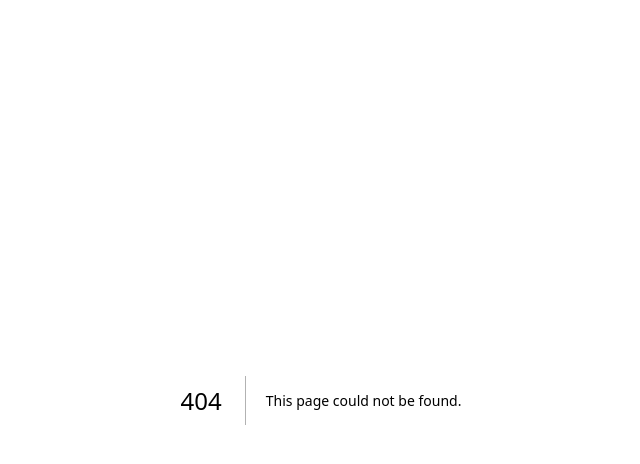
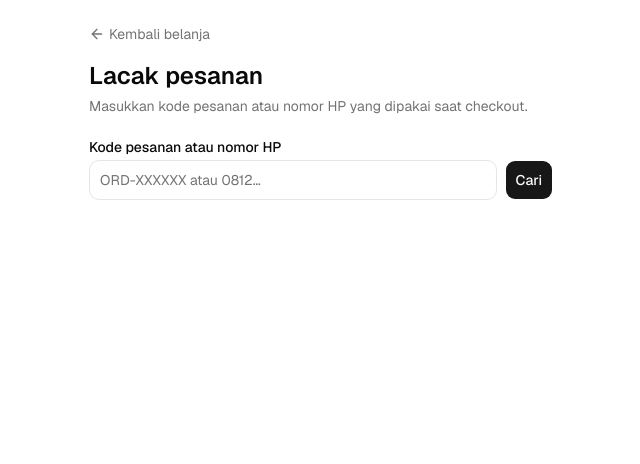
Before and after one commit to arikmhm/awm-fullstack, a Next.js app: page /track in a window 1280 px wide. Before the commit this address had no page. Shown: the top 464 px of the page, without its empty margins (319-959 px from the left). Built offline with nearby package versions, Linux system fonts and the light colour scheme.

Commit message:
feat: halaman lacak pesanan dengan kode atau nomor HP (Closes #11)

```diff
--- /dev/null
+++ b/src/app/track/page.tsx
@@ -0,0 +1,41 @@
+import type { Metadata } from "next";
+import Link from "next/link";
+import { Suspense } from "react";
+import { ArrowLeft } from "lucide-react";
+import { connection } from "next/server";
+import { TrackOrder } from "@/components/track-order";
+import { createClient } from "@/lib/supabase/server";
+
+export const metadata: Metadata = { title: "Lacak pesanan · Mini E-Commerce" };
+
+type SearchParams = Promise<{ code?: string | string[] }>;
+
+export default function TrackPage({ searchParams }: { searchParams: SearchParams }) {
+  return (
+    <main className="mx-auto w-full max-w-lg flex-1 p-4 sm:p-6">
+      <Link href="/" className="mb-4 inline-flex items-center gap-1 text-sm text-muted-foreground hover:text-foreground">
+        <ArrowLeft className="size-4" /> Kembali belanja
+      </Link>
+      <h1 className="mb-1 text-2xl font-semibold">Lacak pesanan</h1>
+      <p className="mb-6 text-sm text-muted-foreground">Masukkan kode pesanan atau nomor HP yang dipakai saat checkout.</p>
+      <Suspense fallback={<div className="h-40 animate-pulse rounded-xl bg-muted" />}>
+        <Track searchParams={searchParams} />
+      </Suspense>
+    </main>
+  );
+}
+
+// Pencarian dari ?code= dijalankan di server, jadi muat ulang halaman selalu menampilkan status terbaru.
+async function Track({ searchParams }: { searchParams: SearchParams }) {
+  const { code } = await searchParams;
+  const keyword = typeof code === "string" ? code.trim() : "";
+  if (!keyword) return <TrackOrder initialKeyword="" initialOrders={null} initialError={false} />;
+
+  // Klien Supabase memakai Date.now() untuk cek masa berlaku sesi: tunggu request asli.
+  await connection();
+  const supabase = await createClient();
+  const { data, error } = await supabase.rpc("track_orders", { keyword });
+  return (
+    <TrackOrder key={keyword} initialKeyword={keyword} initialOrders={error ? null : (data ?? [])} initialError={!!error} />
+  );
+}
--- a/src/components/orders-table.tsx
+++ b/src/components/orders-table.tsx
@@ -19,6 +19,8 @@ import { createClient } from "@/lib/supabase/client";
 import { NEXT_STATUS, STATUS_CLASS, STATUS_LABEL, type OrderStatus } from "@/lib/order-status";
 import { formatRupiah } from "@/lib/utils";
 
+export type OrderItem = { product_name: string; unit_price: number; qty: number; subtotal: number };
+
 export type Order = {
   id: string;
   code: string;
@@ -28,7 +30,7 @@ export type Order = {
   customer_address: string;
   total: number;
   status: OrderStatus;
-  order_items: { id: number; product_name: string; unit_price: number; qty: number; subtotal: number }[];
+  order_items: (OrderItem & { id: number })[];
 };
 
 type Filter = OrderStatus | "all";
@@ -46,13 +48,13 @@ const ACTION_LABEL: Record<OrderStatus, string> = {
 };
 
 // Zona waktu tetap agar hasil server dan browser sama (tanpa hydration mismatch).
-const dateFormat = new Intl.DateTimeFormat("id-ID", {
+export const dateFormat = new Intl.DateTimeFormat("id-ID", {
   dateStyle: "medium",
   timeStyle: "short",
   timeZone: "Asia/Jakarta",
 });
 
-function StatusBadge({ status }: { status: OrderStatus }) {
+export function StatusBadge({ status }: { status: OrderStatus }) {
   return <Badge className={STATUS_CLASS[status]}>{STATUS_LABEL[status]}</Badge>;
 }
 
@@ -177,30 +179,7 @@ function OrderDetail({ order }: { order: Order }) {
         <dd className="whitespace-pre-line">{order.customer_address}</dd>
       </dl>
 
-      <Table>
-        <TableHeader>
-          <TableRow>
-            <TableHead>Barang</TableHead>
-            <TableHead className="text-right">Harga</TableHead>
-            <TableHead className="text-right">Qty</TableHead>
-            <TableHead className="text-right">Subtotal</TableHead>
-          </TableRow>
-        </TableHeader>
-        <TableBody>
-          {order.order_items.map((i) => (
-            <TableRow key={i.id}>
-              <TableCell className="whitespace-normal">{i.product_name}</TableCell>
-              <TableCell className="text-right tabular-nums">{formatRupiah(i.unit_price)}</TableCell>
-              <TableCell className="text-right tabular-nums">{i.qty}</TableCell>
-              <TableCell className="text-right tabular-nums">{formatRupiah(i.subtotal)}</TableCell>
-            </TableRow>
-          ))}
-          <TableRow className="font-semibold">
-            <TableCell colSpan={3}>Total</TableCell>
-            <TableCell className="text-right tabular-nums">{formatRupiah(order.total)}</TableCell>
-          </TableRow>
-        </TableBody>
-      </Table>
+      <OrderItemsTable items={order.order_items} total={order.total} />
 
       {next.length > 0 && (
         <DialogFooter>
@@ -232,3 +211,33 @@ function OrderDetail({ order }: { order: Order }) {
     </DialogContent>
   );
 }
+
+// Dipakai juga oleh halaman lacak pesanan pelanggan.
+export function OrderItemsTable({ items, total }: { items: OrderItem[]; total: number }) {
+  return (
+    <Table>
+      <TableHeader>
+        <TableRow>
+          <TableHead>Barang</TableHead>
+          <TableHead className="text-right">Harga</TableHead>
+          <TableHead className="text-right">Qty</TableHead>
+          <TableHead className="text-right">Subtotal</TableHead>
+        </TableRow>
+      </TableHeader>
+      <TableBody>
+        {items.map((i, idx) => (
+          <TableRow key={idx}>
+            <TableCell className="whitespace-normal">{i.product_name}</TableCell>
+            <TableCell className="text-right tabular-nums">{formatRupiah(i.unit_price)}</TableCell>
+            <TableCell className="text-right tabular-nums">{i.qty}</TableCell>
+            <TableCell className="text-right tabular-nums">{formatRupiah(i.subtotal)}</TableCell>
+          </TableRow>
+        ))}
+        <TableRow className="font-semibold">
+          <TableCell colSpan={3}>Total</TableCell>
+          <TableCell className="text-right tabular-nums">{formatRupiah(total)}</TableCell>
+        </TableRow>
+      </TableBody>
+    </Table>
+  );
+}
--- /dev/null
+++ b/src/components/track-order.tsx
@@ -0,0 +1,126 @@
+"use client";
+
+import { useState } from "react";
+import { Button } from "@/components/ui/button";
+import { Dialog, DialogContent, DialogDescription, DialogHeader, DialogTitle } from "@/components/ui/dialog";
+import { Input } from "@/components/ui/input";
+import { Label } from "@/components/ui/label";
+import { OrderItemsTable, StatusBadge, dateFormat, type OrderItem } from "@/components/orders-table";
+import { createClient } from "@/lib/supabase/client";
+import type { OrderStatus } from "@/lib/order-status";
+import { formatRupiah } from "@/lib/utils";
+
+export type TrackedOrder = { code: string; status: OrderStatus; created_at: string; total: number; items: OrderItem[] };
+
+const LOAD_ERROR = "Gagal memuat pesanan. Coba lagi.";
+
+export function TrackOrder({
+  initialKeyword,
+  initialOrders,
+  initialError,
+}: {
+  initialKeyword: string;
+  initialOrders: TrackedOrder[] | null; // null = belum mencari
+  initialError: boolean;
+}) {
+  const [orders, setOrders] = useState(initialOrders);
+  const [error, setError] = useState(initialError ? LOAD_ERROR : "");
+  const [pending, setPending] = useState(false);
+  const [selectedCode, setSelectedCode] = useState<string | null>(null);
+  const selected = orders?.find((o) => o.code === selectedCode) ?? null;
+
+  async function onSubmit(e: React.FormEvent<HTMLFormElement>) {
+    e.preventDefault();
+    const keyword = String(new FormData(e.currentTarget).get("keyword") ?? "").trim();
+    if (!keyword) {
+      setError("Isi kode pesanan atau nomor HP");
+      return;
+    }
+
+    setPending(true);
+    setError("");
+    const { data, error } = await createClient().rpc("track_orders", { keyword });
+    setPending(false);
+    if (error) {
+      setError(LOAD_ERROR);
+      return;
+    }
+    setOrders(data ?? []);
+    // Kode disimpan di URL agar refresh memuat status terbaru; nomor HP tidak, agar tidak tersimpan di riwayat/log.
+    const isCode = keyword.toUpperCase().startsWith("ORD-");
+    window.history.replaceState(null, "", isCode ? `/track?code=${encodeURIComponent(keyword)}` : "/track");
+  }
+
+  return (
+    <div className="flex flex-col gap-6">
+      <form noValidate onSubmit={onSubmit} className="flex flex-col gap-1.5">
+        <Label htmlFor="keyword">Kode pesanan atau nomor HP</Label>
+        <div className="flex gap-2">
+          <Input
+            id="keyword"
+            name="keyword"
+            defaultValue={initialKeyword}
+            placeholder="ORD-XXXXXX atau 0812…"
+            autoComplete="off"
+            aria-invalid={!!error}
+            aria-describedby={error ? "keyword-error" : undefined}
+            className="h-10 flex-1"
+          />
+          <Button type="submit" size="lg" className="h-10" disabled={pending}>
+            {pending ? "Mencari…" : "Cari"}
+          </Button>
+        </div>
+        {error && (
+          <p id="keyword-error" className="text-sm text-destructive">
+            {error}
+          </p>
+        )}
+      </form>
+
+      {orders &&
+        (orders.length === 0 ? (
+          <p className="py-8 text-center text-muted-foreground">Pesanan tidak ditemukan.</p>
+        ) : (
+          <section aria-label="Hasil pencarian" className="flex flex-col gap-2">
+            <p className="text-sm text-muted-foreground">
+              Pilih pesanan untuk melihat rincian. Untuk status terbaru, cari lagi atau muat ulang halaman.
+            </p>
+            <ul className="flex flex-col gap-2">
+              {orders.map((o) => (
+                <li key={o.code}>
+                  <button
+                    type="button"
+                    onClick={() => setSelectedCode(o.code)}
+                    className="flex w-full items-center justify-between gap-3 rounded-xl border p-4 text-left transition-colors outline-none hover:bg-muted focus-visible:ring-[3px] focus-visible:ring-ring/50"
+                  >
+                    <span className="flex min-w-0 flex-col gap-1">
+                      <span className="font-mono font-medium">{o.code}</span>
+                      <span className="text-sm text-muted-foreground">{dateFormat.format(new Date(o.created_at))}</span>
+                    </span>
+                    <span className="flex shrink-0 flex-col items-end gap-1">
+                      <StatusBadge status={o.status} />
+                      <span className="text-sm tabular-nums">{formatRupiah(o.total)}</span>
+                    </span>
+                  </button>
+                </li>
+              ))}
+            </ul>
+          </section>
+        ))}
+
+      <Dialog open={selected !== null} onOpenChange={(open) => !open && setSelectedCode(null)}>
+        {selected && (
+          <DialogContent className="sm:max-w-lg">
+            <DialogHeader>
+              <DialogTitle className="flex items-center gap-2 font-mono">
+                {selected.code} <StatusBadge status={selected.status} />
+              </DialogTitle>
+              <DialogDescription>{dateFormat.format(new Date(selected.created_at))}</DialogDescription>
+            </DialogHeader>
+            <OrderItemsTable items={selected.items} total={selected.total} />
+          </DialogContent>
+        )}
+      </Dialog>
+    </div>
+  );
+}
```
Also changed, not shown: 1 other file (tests, documents, lock files or other folders).
